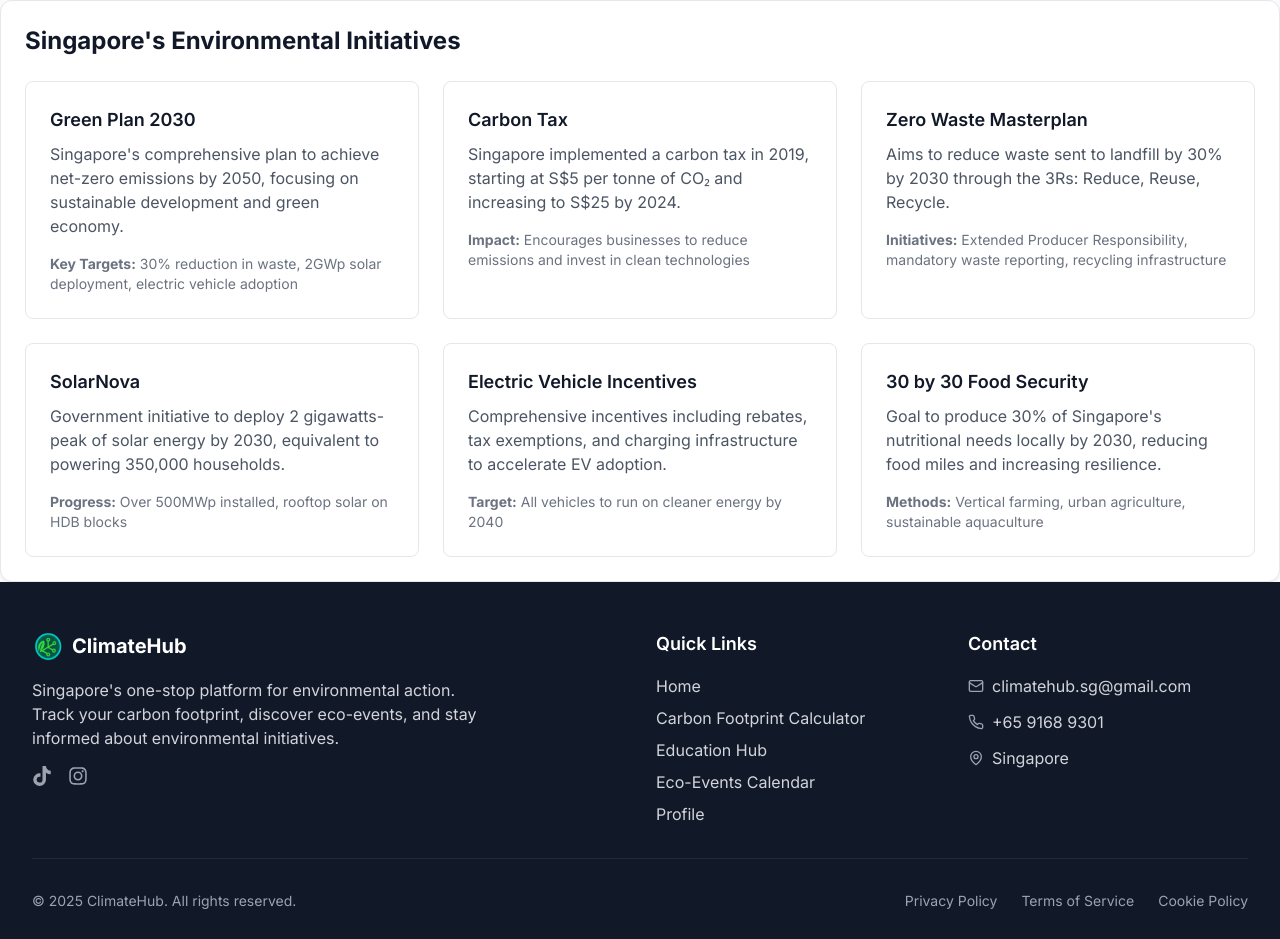
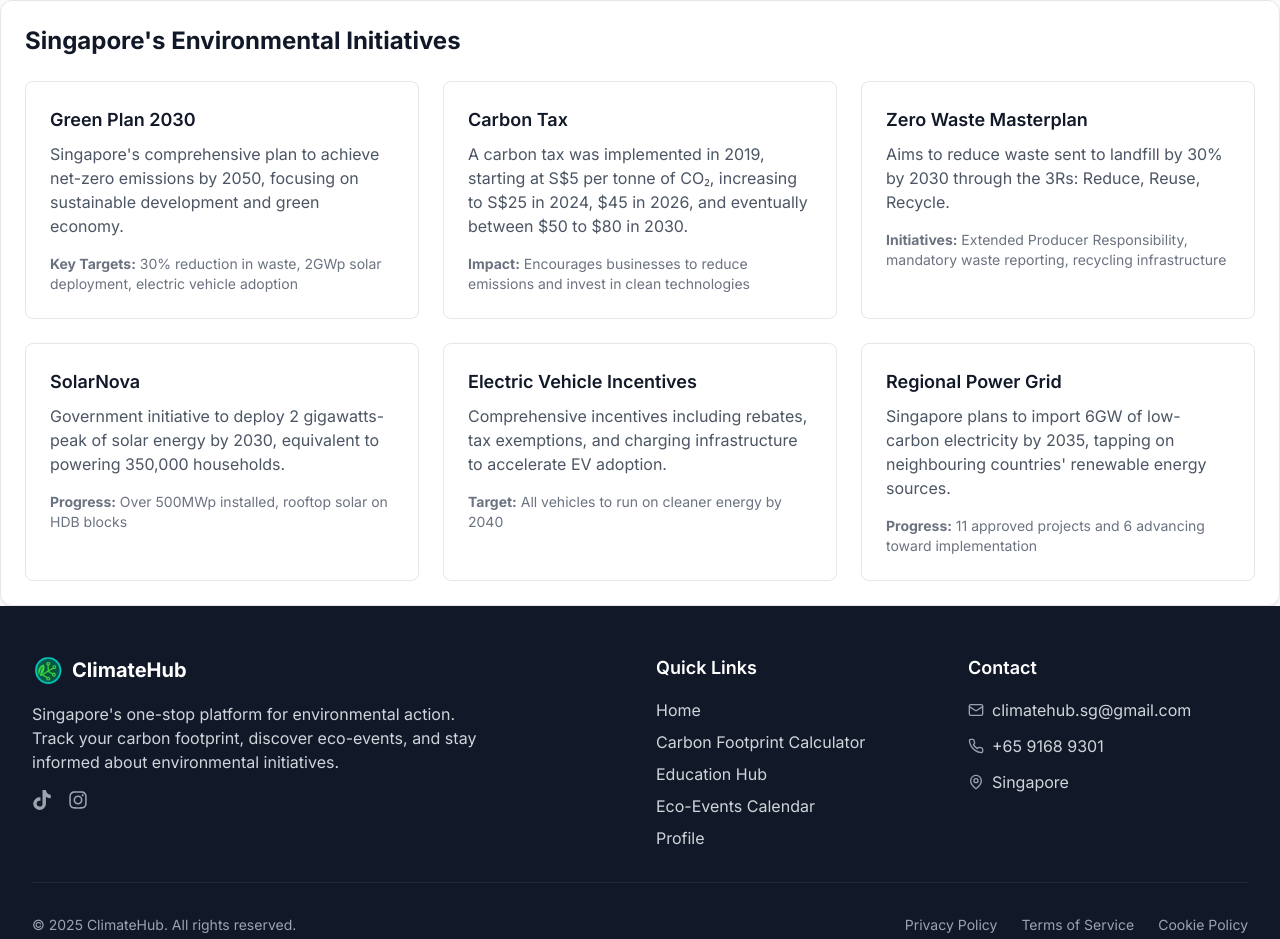
Before and after one commit to milomilo3000/ClimateHub-Web, a React (Create React App) app in the folder frontend/: page /education in a window 1280 px wide. Shown: the part 1377-2316 px from the top of the page. Built offline with nearby package versions, Linux system fonts and the light colour scheme; no server answers.

Commit message:
dylan-educationhubdescriptionchanges

```diff
--- a/frontend/src/pages/EducationHub.js
+++ b/frontend/src/pages/EducationHub.js
@@ -742,8 +742,8 @@
               <div className="p-6 border border-gray-200 rounded-lg">
                 <h3 className="text-lg font-semibold text-gray-900 mb-2">Carbon Tax</h3>
                 <p className="text-gray-600 mb-4">
-                  Singapore implemented a carbon tax in 2019, starting at S$5 per tonne of CO₂
-                  and increasing to S$25 by 2024.
+                  A carbon tax was implemented in 2019, starting at S$5 per tonne of CO₂,
+                  increasing to S$25 in 2024, $45 in 2026, and eventually between $50 to $80 in 2030.
                 </p>
                 <div className="text-sm text-gray-500">
                   <strong>Impact:</strong> Encourages businesses to reduce emissions and
@@ -786,14 +786,13 @@
               </div>
 
               <div className="p-6 border border-gray-200 rounded-lg">
-                <h3 className="text-lg font-semibold text-gray-900 mb-2">30 by 30 Food Security</h3>
+                <h3 className="text-lg font-semibold text-gray-900 mb-2">Regional Power Grid</h3>
                 <p className="text-gray-600 mb-4">
-                  Goal to produce 30% of Singapore's nutritional needs locally by 2030,
-                  reducing food miles and increasing resilience.
+                Singapore plans to import 6GW of low-carbon electricity by 2035,
+                tapping on neighbouring countries' renewable energy sources.
                 </p>
                 <div className="text-sm text-gray-500">
-                  <strong>Methods:</strong> Vertical farming, urban agriculture,
-                  sustainable aquaculture
+                  <strong>Progress:</strong> 11 approved projects and 6 advancing toward implementation
                 </div>
               </div>
             </div>
```
